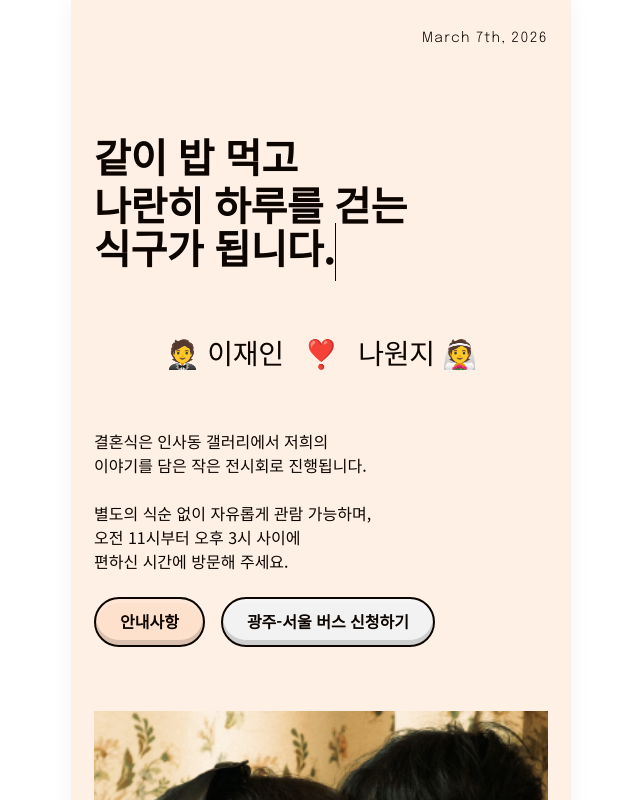
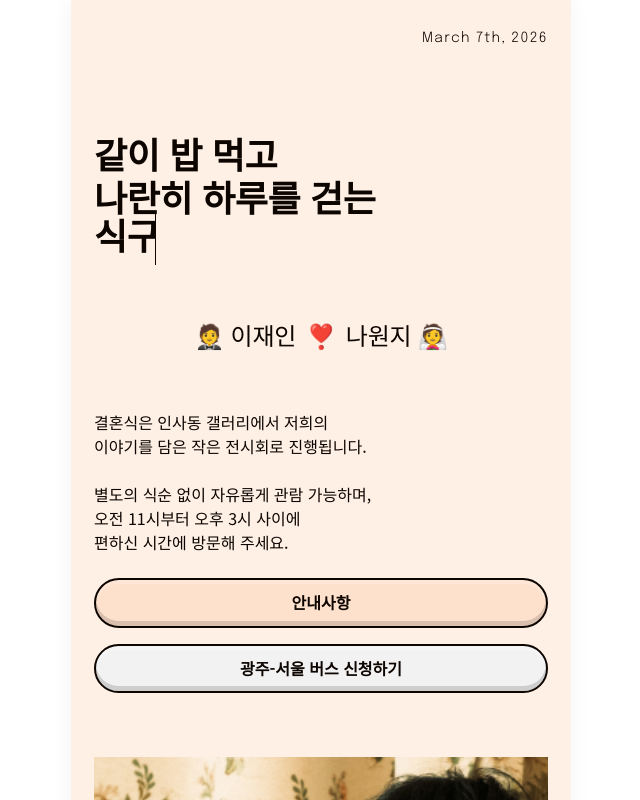
Before and after one commit to rowanna/wedding-invitation, a Vue app: page / in a window 1280 px wide. Shown: the top 800 px of the page, without its empty margins (319-959 px from the left). Built offline with nearby package versions, Linux system fonts and the light colour scheme.

Commit message:
Feat: Modify hero section css

```diff
--- a/src/components/wedding/HeroSection.vue
+++ b/src/components/wedding/HeroSection.vue
@@ -5,14 +5,14 @@
   <section class="bg-[#fef0e5] py-[60px] relative overflow-hidden">
     <div class="max-w-[500px] mx-auto px-[23px]">
       <div class="flex flex-col gap-[60px]">
-        <div class="text-[40px] leading-[120%] tracking-[-0.01em] font-bold">
+        <div class="mobile-text-wrap text-[40px] leading-[120%] tracking-[-0.01em] font-bold">
           <span>같이 밥 먹고<br />
           나란히 하루를 걷는<br />
           </span>
           <span class="typingText">식구가 됩니다.</span>
         </div>
 
-        <div class="text-[28px] leading-[120%] text-center tracking-[-0.01em]">
+        <div class="mobile-couple-name-wrap text-[28px] leading-[120%] text-center tracking-[-0.01em]">
             <span class="inline-block px-[10px]">🤵 이재인</span>
             <span class="inline-block px-[10px]">❣️</span>
             <span class="inline-block px-[10px]">나원지 👰</span>
@@ -33,11 +33,11 @@
       </div>
 
       <div>
-        <div class="flex gap-[16px]">
-          <button class="font-bold rounded-[100px] px-[24px] py-[10px] border-[2px] bg-[#FEE1CC] border-[#0d0500] text-center shadow-[0px_2px_2px_rgba(13,5,0,0.15)] [box-shadow:inset_0px_4px_0px_rgba(255,255,255,0.2),inset_0px_-5px_0px_rgba(13,5,0,0.15)]">
+        <div class="mobile-cta-wrap flex gap-[16px]">
+          <button class="mobile-cta font-bold rounded-[100px] px-[24px] py-[10px] border-[2px] bg-[#FEE1CC] border-[#0d0500] text-center shadow-[0px_2px_2px_rgba(13,5,0,0.15)] [box-shadow:inset_0px_4px_0px_rgba(255,255,255,0.2),inset_0px_-5px_0px_rgba(13,5,0,0.15)]">
             안내사항
           </button>
-          <button class="font-bold rounded-[100px] px-[24px] py-[10px] border-[2px] bg-[#F2F2F2] border-[#0d0500] text-center shadow-[0px_2px_2px_rgba(13,5,0,0.15)] [box-shadow:inset_0px_4px_0px_rgba(255,255,255,0.2),inset_0px_-5px_0px_rgba(13,5,0,0.15)]">
+          <button class="mobile-cta font-bold rounded-[100px] px-[24px] py-[10px] border-[2px] bg-[#F2F2F2] border-[#0d0500] text-center shadow-[0px_2px_2px_rgba(13,5,0,0.15)] [box-shadow:inset_0px_4px_0px_rgba(255,255,255,0.2),inset_0px_-5px_0px_rgba(13,5,0,0.15)]">
             광주-서울 버스 신청하기
           </button>
         </div>
@@ -68,18 +68,19 @@
   height: 100%;
   color: #0d0500;
   overflow: hidden;
-  /* margin-left: 0px; */
   border-right: 1px solid #0d0500;
-  animation: typing 1.5s steps(7), blink .5s step-end infinite alternate;
+  animation: typing 4s steps(7) infinite, blink .5s step-end infinite alternate;
+}
 
-}
 @keyframes typing{
   0% {
     width: 0%;
   }
-
+  70% {
+    width: 100%;
+  }
   100% {
-    width: 100%;
+    width: 0%;
   }
 }
 
@@ -88,4 +89,18 @@
     border-color: transparent
   }
 }
+
+
+.mobile-cta-wrap {
+  flex-direction: column;
+}
+.mobile-text-wrap {
+  font-size: 36px;
+}
+.mobile-couple-name-wrap {
+  font-size: 24px;
+}
+.mobile-couple-name-wrap span {
+  padding: 0 5px;
+}
 </style>
```
